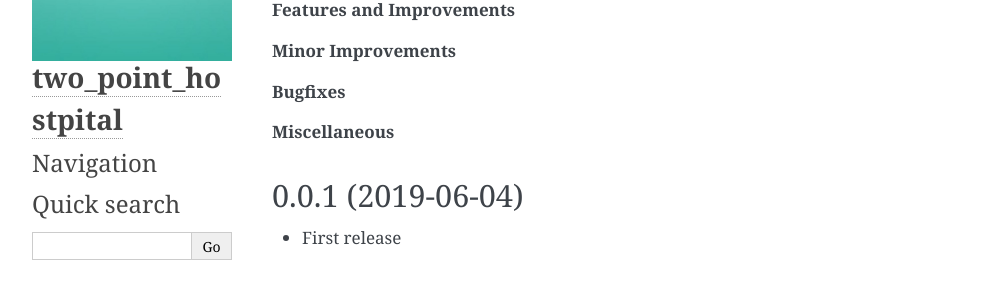
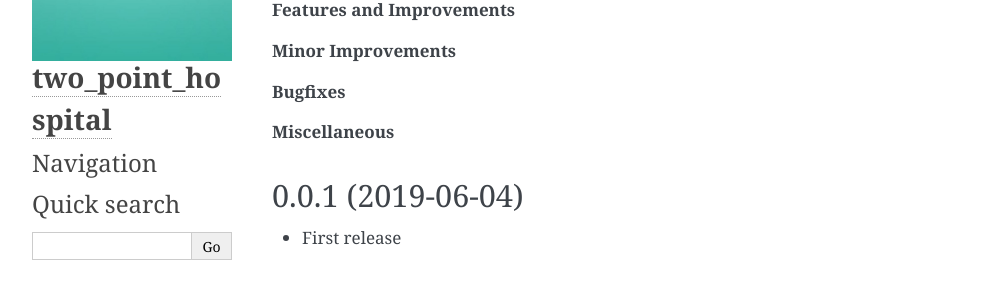
Before and after one commit to MacHu-GWU/two_point_hospital-project, a Sphinx documentation site: the page built from docs/source/release-history.rst, in a window 1280 px wide. Shown: the part 177-475 px from the top of the page, without its empty margins (148-1140 px from the left). Built offline with Sphinx 7.4.7, drawn with Linux system fonts in a browser that asks for light colours.

Commit message:
fix repo name

```diff
--- a/README.rst
+++ b/README.rst
@@ -1,6 +1,6 @@
 
-.. image:: https://readthedocs.org/projects/two_point_hostpital/badge/?version=latest
-    :target: https://two_point_hostpital.readthedocs.io/index.html
+.. image:: https://readthedocs.org/projects/two_point_hospital/badge/?version=latest
+    :target: https://two_point_hospital.readthedocs.io/index.html
     :alt: Documentation Status
 
 .. image:: https://img.shields.io/badge/STAR_Me_on_GitHub!--None.svg?style=social
--- a/docs/source/conf.py
+++ b/docs/source/conf.py
@@ -1,6 +1,6 @@
 # -*- coding: utf-8 -*-
 #
-# two_point_hostpital documentation build configuration file, created by
+# two_point_hospital documentation build configuration file, created by
 # sphinx-quickstart on Mon Jul 1 00:00:00 2017.
 #
 # This file is execfile()d with the current directory set to its
@@ -23,7 +23,7 @@
 from __future__ import unicode_literals
 import os
 from datetime import datetime
-import two_point_hostpital
+import two_point_hospital
 
 # -- General configuration ------------------------------------------------
 
@@ -61,7 +61,7 @@
 master_doc = 'index'
 
 # General information about the project.
-project = 'two_point_hostpital'
+project = 'two_point_hospital'
 copyright = '%s, Sanhe Hu' % datetime.utcnow().year
 author = 'Sanhe Hu'
 
@@ -70,9 +70,9 @@
 # built documents.
 #
 # The short X.Y version.
-version = two_point_hostpital.__version__
+version = two_point_hospital.__version__
 # The full version, including alpha/beta/rc tags.
-release = two_point_hostpital.__version__
+release = two_point_hospital.__version__
 
 # The language for content autogenerated by Sphinx. Refer to documentation
 # for a list of supported languages.
@@ -130,7 +130,7 @@
 # -- Options for HTMLHelp output ------------------------------------------
 
 # Output file base name for HTML help builder.
-htmlhelp_basename = 'two_point_hostpitaldoc'
+htmlhelp_basename = 'two_point_hospitaldoc'
 
 # -- Options for LaTeX output ---------------------------------------------
 
@@ -156,7 +156,7 @@
 # (source start file, target name, title,
 #  author, documentclass [howto, manual, or own class]).
 latex_documents = [
-    (master_doc, 'two_point_hostpital.tex', 'two_point_hostpital Documentation',
+    (master_doc, 'two_point_hospital.tex', 'two_point_hospital Documentation',
      u'Sanhe Hu', 'manual'),
 ]
 
@@ -165,7 +165,7 @@
 # One entry per manual page. List of tuples
 # (source start file, name, description, authors, manual section).
 man_pages = [
-    (master_doc, 'two_point_hostpital', 'two_point_hostpital Documentation',
+    (master_doc, 'two_point_hospital', 'two_point_hospital Documentation',
      [author], 1)
 ]
 
@@ -175,8 +175,8 @@
 # (source start file, target name, title, author,
 #  dir menu entry, description, category)
 texinfo_documents = [
-    (master_doc, 'two_point_hostpital', 'two_point_hostpital Documentation',
-     author, 'two_point_hostpital', 'One line description of project.',
+    (master_doc, 'two_point_hospital', 'two_point_hospital Documentation',
+     author, 'two_point_hospital', 'One line description of project.',
      'Miscellaneous'),
 ]
 
@@ -196,7 +196,7 @@
 
 # Add data for Jinja2
 try:
-    from two_point_hostpital.docs import doc_data
+    from two_point_hospital.docs import doc_data
 except:
     doc_data = dict()
 
@@ -209,7 +209,7 @@
 # Api Reference Doc
 import docfly
 
-package_name = two_point_hostpital.__name__
+package_name = two_point_hospital.__name__
 docfly.ApiReferenceDoc(
     conf_file=__file__,
     package_name=package_name,
--- a/setup.py
+++ b/setup.py
@@ -13,7 +13,7 @@
 from setuptools import setup, find_packages
 
 # --- import your package ---
-import two_point_hostpital as package
+import two_point_hospital as package
 
 if __name__ == "__main__":
     # --- Automatically generate setup parameters ---
```
Also changed, not shown: .travis.yml, LICENSE.txt, two_point_hospital/__init__.py (renamed from two_point_hostpital/__init__.py), two_point_hospital/_version.py (renamed from two_point_hostpital/_version.py), two_point_hospital/docs/__init__.py (renamed from two_point_hostpital/docs/__init__.py), 6 other files.
